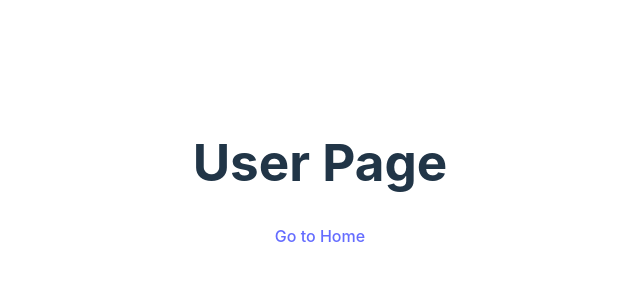
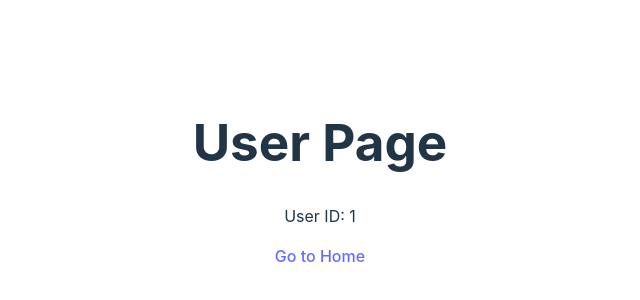
Before and after one commit to DerBrasilianer/front_router, a React (Vite) app in the folder projeto_router/: page /user/1 in a window 1280 px wide. Shown: the part 226-526 px from the top of the page, without its empty margins (320-960 px from the left). Built offline with nearby package versions, Linux system fonts and the light colour scheme.

Commit message:
Adicionar UseParams em User.tsx

```diff
--- a/projeto_router/src/pages/User/User.tsx
+++ b/projeto_router/src/pages/User/User.tsx
@@ -1,13 +1,16 @@
-import { Link } from "react-router-dom";
+import { Link, useParams } from "react-router-dom";
 import './User.css'
 
 const UserPage = () => {
+
+    const { id } = useParams()
 
     return (
 
         <div>
 
             <h1>User Page</h1>
+            <p>User ID: {id}</p>
             <Link to='/'>Go to Home</Link>
 
         </div>
```
